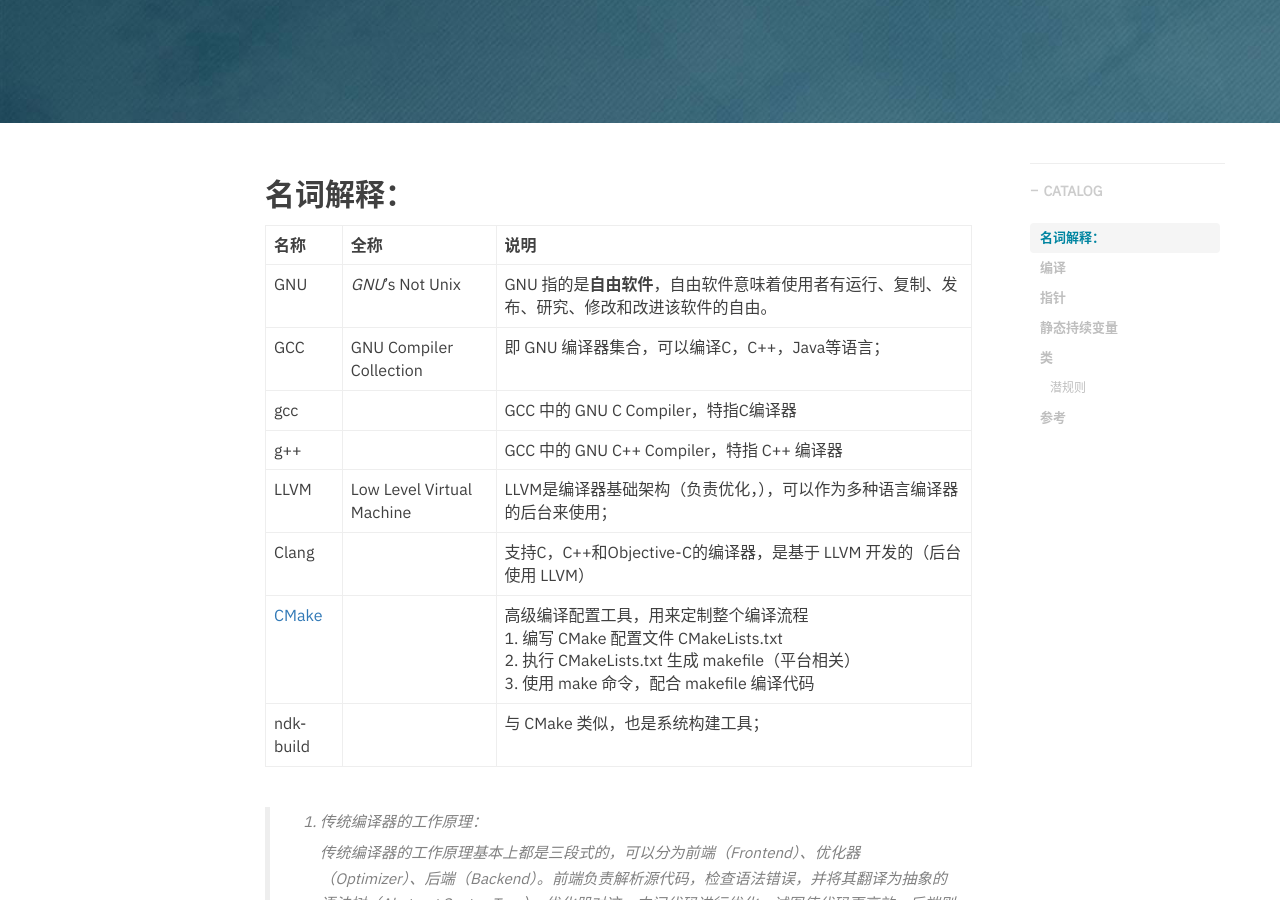
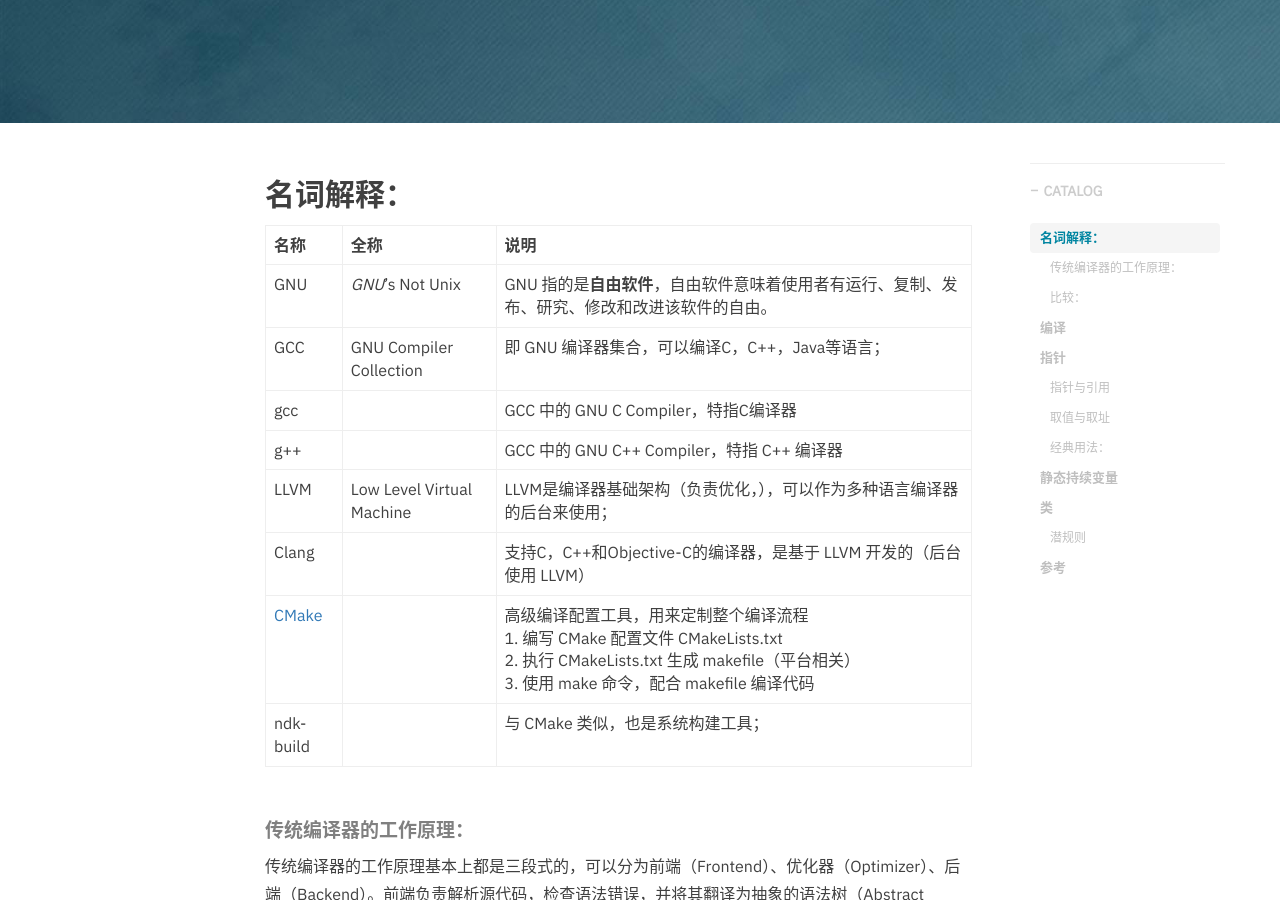
Before and after one commit to hurshi/hurshi.github.io, a Jekyll site: the page built from _posts/2022-02-25-cpp-induction.md, in a window 1280 px wide and 900 px high, scrolled down 400 px. Built offline with Jekyll 4.4.1, drawn with Linux system fonts in a browser that asks for light colours; nearby versions of some CDN libraries; some web fonts are replaced; comment, search, counter and statistics services are not loaded; some of the changed lines change nothing that is shown.

Commit message:
fix cpp blog

````diff
--- a/_posts/2022-02-25-cpp-induction.md
+++ b/_posts/2022-02-25-cpp-induction.md
@@ -20,27 +20,26 @@
 | [CMake](https://www.hahack.com/codes/cmake/) |                           | 高级编译配置工具，用来定制整个编译流程<br>1. 编写 CMake 配置文件 CMakeLists.txt <br>2. 执行 CMakeLists.txt 生成 makefile（平台相关）<br>3. 使用 make 命令，配合 makefile 编译代码 |
 | ndk-build                                    |                           | 与 CMake 类似，也是系统构建工具；                            |
 
-> 1. 传统编译器的工作原理：
->
->    传统编译器的工作原理基本上都是三段式的，可以分为前端（Frontend）、优化器（Optimizer）、后端（Backend）。前端负责解析源代码，检查语法错误，并将其翻译为抽象的语法树（Abstract Syntax Tree）。优化器对这一中间代码进行优化，试图使代码更高效。后端则负责将优化器优化后的中间代码转换为目标机器的代码，这一过程后端会最大化的利用目标机器的特殊指令，以提高代码的性能。
->
->    | 编译器        | 前端（解析） | 后端（优化，生成机器码） |
->    | ------------- | ------------ | ------------------------ |
->    | GCC 4.2       | GCC          | GCC                      |
->    | LLVM-GCC      | GCC          | LLVM                     |
->    | LLVM Compiler | Clang        | LLVM                     |
->
-> 1. 比较：
->
->       1. GCC vs Clang：
->
->          1. Apple 目前使用的是 LLVM 编译器，早已摒弃 GCC；
->          2. Android NDK 从 r17 开始不再支持 GCC，而使用 Clang；
->
->       2. CMake vs ndk-build：
->
->          功能相近，CMake 更具有普遍性，所以优先使用 CMake；
->
+##### 传统编译器的工作原理：
+
+传统编译器的工作原理基本上都是三段式的，可以分为前端（Frontend）、优化器（Optimizer）、后端（Backend）。前端负责解析源代码，检查语法错误，并将其翻译为抽象的语法树（Abstract Syntax Tree）。优化器对这一中间代码进行优化，试图使代码更高效。后端则负责将优化器优化后的中间代码转换为目标机器的代码，这一过程后端会最大化的利用目标机器的特殊指令，以提高代码的性能。
+
+| 编译器        | 前端（解析） | 后端（优化，生成机器码） |
+| ------------- | ------------ | ------------------------ |
+| GCC 4.2       | GCC          | GCC                      |
+| LLVM-GCC      | GCC          | LLVM                     |
+| LLVM Compiler | Clang        | LLVM                     |
+
+##### 比较：
+
+1. GCC vs Clang：
+
+   1. Apple 目前使用的是 LLVM 编译器，早已摒弃 GCC；
+   2. Android NDK 从 r17 开始不再支持 GCC，而使用 Clang；
+
+2. CMake vs ndk-build：
+
+   功能相近，CMake 更具有普遍性，所以优先使用 CMake；
 
 ## 编译
 
@@ -70,7 +69,7 @@
 
 ## 指针
 
-* 指针与引用
+##### 指针与引用
 
   ```cpp
   int a = 1;
@@ -107,7 +106,7 @@
         1. d 的地址和 a 的地址是不一样的，只是它们的值是一样的而已，相当于是个拷贝；
         2. 但 c 完全等价于 a；
 
-* 取值与取址
+##### 取值与取址
 
   ```cpp
   int a = 10086;
@@ -126,7 +125,7 @@
   c:10086
   ```
 
-* 经典用法：
+##### 经典用法：
 
   1. 参数传递
 
````
